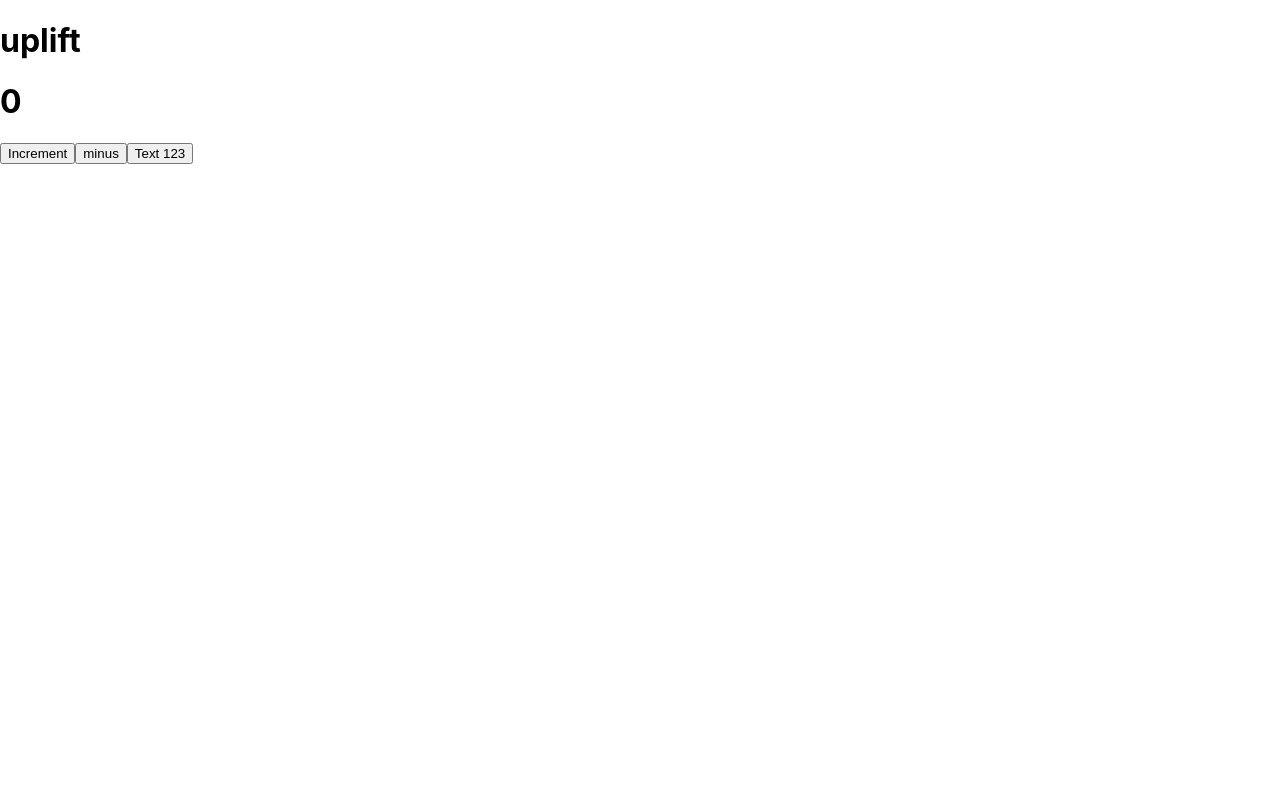
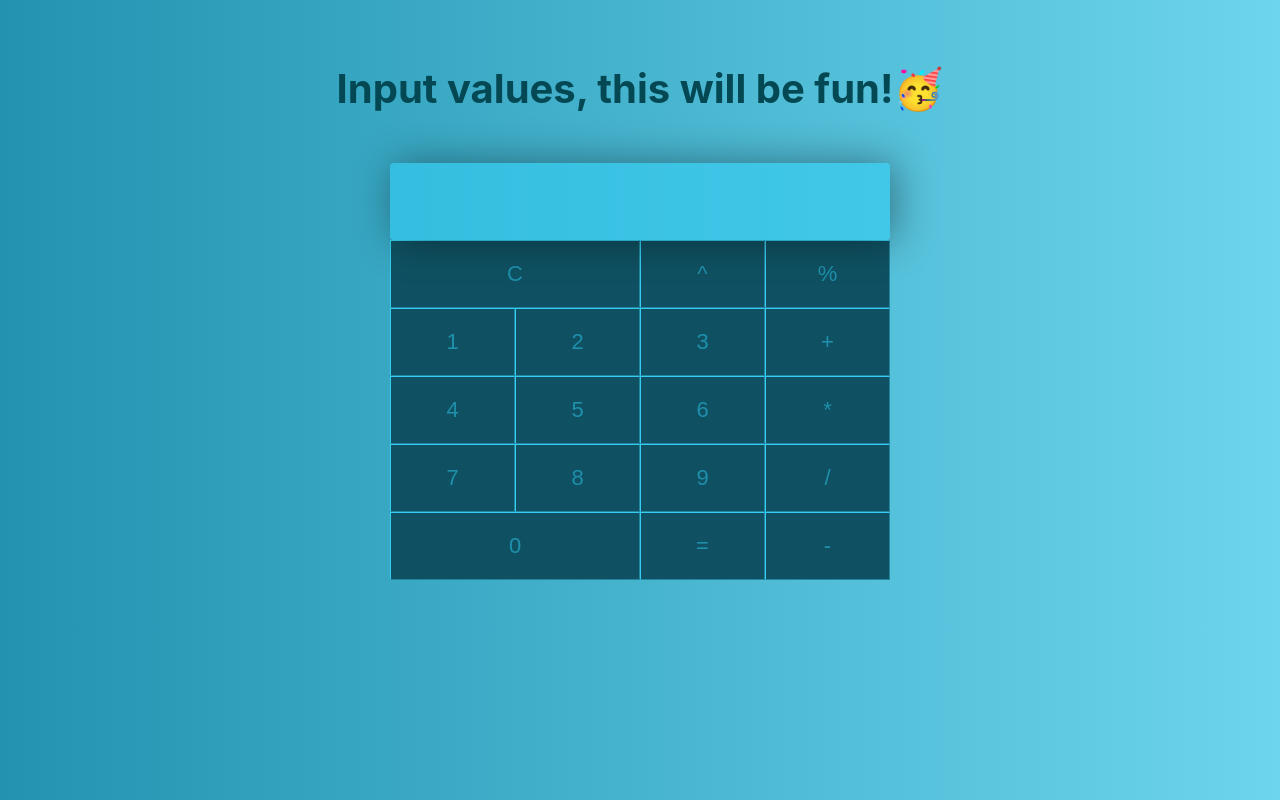
Before and after one commit to CodeAstronautic/uplift-react, a React (Create React App) app: page / in a window 1280 px wide. Built offline with nearby package versions, Linux system fonts and the light colour scheme.

Commit message:
calc-commit

```diff
--- a/package.json
+++ b/package.json
@@ -1,5 +1,5 @@
 {
-  "name": "uplift-demo",
+  "name": "calc",
   "version": "0.1.0",
   "private": true,
   "dependencies": {
--- a/src/App.css
+++ b/src/App.css
@@ -1,38 +1,44 @@
-.App {
-  text-align: center;
+*{
+  margin:0px;
+  padding:0px;
 }
 
-.App-logo {
-  height: 40vmin;
-  pointer-events: none;
+body{
+  background: #6dd5ed;
+  background: linear-gradient(to left, #6dd5ed, #2193b0);
 }
 
-@media (prefers-reduced-motion: no-preference) {
-  .App-logo {
-    animation: App-logo-spin infinite 20s linear;
-  }
+.App h1{
+  text-align: center;
+  font-size: 2.5rem;
+  margin-top: 4rem;
+  color: #044853;
+
 }
 
-.App-header {
-  background-color: #282c34;
-  min-height: 100vh;
-  display: flex;
-  flex-direction: column;
+.App .row{
+  width: 500px;
+  height: 100%;
+  margin: 50px auto;
+  /* display: flex; */
+  justify-content: center;
   align-items: center;
-  justify-content: center;
-  font-size: calc(10px + 2vmin);
-  color: white;
+
 }
 
-.App-link {
-  color: #61dafb;
+
+.App .row .input{
+  width: 100%;
+  padding: 1rem 0rem;
+  transform: translateX(-50%);
+  position: relative;
+  left: 50%;
+  border-width: 0;
+  background: rgba(53, 205, 243, 0.6);
+  text-align: right;
+  border-radius: 4px;
+  font-size: 40px;
+  box-shadow: 5px 0px 40px rgba(0, 0, 0, .4);
+  color:#03404f;
+
 }
-
-@keyframes App-logo-spin {
-  from {
-    transform: rotate(0deg);
-  }
-  to {
-    transform: rotate(360deg);
-  }
-}
--- a/src/App.js
+++ b/src/App.js
@@ -1,28 +1,79 @@
-import { useState } from "react";
-import "./App.css";
-import Demo from "./demo";
+import logo from './logo.svg';
+import React,{useState} from 'react';
+import './App.css';
+import Keynumber from './Components/Keynumber';
 
-const App = () => {
-  const [customer, setCustomer] = useState(0);
-  const [text, setText] = useState("uplift");
 
-  const handleIn = () => {
-    setCustomer(customer + 1);
-  };
-  const handleClick = () => {
-    setText("uplkift 1");
-  };
+function App() {
+
+  const [evalstring, setEvalstring] = useState("");
+  const addexpression =(expression) =>{
+    setEvalstring(evalstring + expression);
+
+  }
+  const evalute =() =>{
+    setEvalstring(eval(evalstring));
+  }
+
+
   return (
-    <div>
-      <h1>{text}</h1>
-      <h1>{customer}</h1>
-      <button onClick={handleIn}> Increment</button>
-      <button onClick={() => setCustomer(customer - 1)}> minus</button>
-      <button onClick={handleClick}> Text 123</button>
+    <div className="App">
+      <h1>Input values, this will be fun!🥳</h1>
+      <div className="row">
+      <div className="input-wrapper">
+          <input type="text" className="input" id="str-input" value={evalstring} readOnly={true}/>
+        </div>
+        <div>
+        <div className="keynum" style={{width: "50%"}}>
+          <button className="keynum-btn" onClick={() => setEvalstring("")}>C</button>
+        </div>
+        <div className="keynum">
+        <button className="keynum-btn" onClick={() => addexpression("**")}>^</button>
+      </div>
+      <div className="keynum">
+        <button className="keynum-btn" onClick={() => addexpression("*100")}>%</button>
+      </div>
+      </div>
+      <div>
+      <Keynumber number = "1" onClick={() => addexpression("1")}/>
+      <Keynumber number = "2" onClick={() => addexpression("2")}/>
+      <Keynumber number = "3" onClick={() => addexpression("3")}/>
+      <div className="keynum">
+        <button className="keynum-btn" onClick={() => addexpression("+")}>+</button>
+      </div>
+      </div>
 
-      {/* <Demo /> */}
+      <div>
+      <Keynumber number = "4" onClick={() => addexpression("4")}/>
+      <Keynumber number = "5" onClick={() => addexpression("5")}/>
+      <Keynumber number = "6" onClick={() => addexpression("6")}/>
+      <div className="keynum">
+        <button className="keynum-btn" onClick={() => addexpression("*")}>*</button>
+      </div>
+      </div>
+
+      <div>
+      <Keynumber number = "7" onClick={() => addexpression("7")}/>
+      <Keynumber number = "8" onClick={() => addexpression("8")}/>
+      <Keynumber number = "9" onClick={() => addexpression("9")}/>
+      <div className="keynum">
+      <button className="keynum-btn" onClick={() => addexpression("/")}>/</button>
+      </div>
+      </div>
+
+      <div>
+      <Keynumber number = "0" onClick={() => addexpression("0")} style={{width: "50%"}}/>
+      <div className="keynum">
+          <button className="keynum-btn" onClick={() => evalute()}>=</button>
+        </div>
+      <div className="keynum">
+      <button className="keynum-btn" onClick={() => addexpression("-")}>-</button>
+      </div>
+      </div>
+
+    </div>
     </div>
   );
-};
+}
 
 export default App;
--- /dev/null
+++ b/src/Components/Keynumber.css
@@ -0,0 +1,23 @@
+.keynum{
+    display: inline-block;
+    width: 25%;
+
+}
+
+.keynum-btn{
+    width: 100%;
+    transition: background-color 0.5s ease, color 0.5s ease;
+	background-color: #0f5162;
+	padding: 20px;
+	color: #1f8fab;
+	border-radius: 0px;
+    border-width: 1px;
+    border-color: #35cdf3;
+	font-size: 22px;
+	text-align: center;
+}
+
+.keynum-btn:hover{
+    background-color: rgba(62, 203, 238, 0.6);
+    color: #0d6176;
+}
--- /dev/null
+++ b/src/Components/Keynumber.js
@@ -0,0 +1,12 @@
+import React from 'react';
+import './Keynumber.css';
+
+const Keynumber = (props) => {
+    return (
+        <div className = "keynum" style={props.style}>
+            <button className = "keynum-btn" onClick={props.onClick}>{props.number}</button>
+        </div>
+    ) ;
+}
+
+export default Keynumber;
--- a/src/demo.js
+++ /dev/null
@@ -1,33 +0,0 @@
-import React, { Component } from "react";
-
-class Demo extends Component {
-  state = {
-    value: 0,
-    xys: "kjkfrsdhfkjsdgf",
-  };
-  onIncrement() {
-    this.setState(
-      (prevState) => ({
-        counter: prevState.counter + 1,
-      }),
-      () => console.log(this.state.counter)
-    );
-  }
-  render() {
-    return (
-      <div>
-        <h1>{this.state.xys}</h1>
-        <h1>{this.state.value}</h1>
-        <button onClick={() => this.setState(this.state.value + 1)}>
-          {" "}
-          Increment
-        </button>
-        <button onClick={() => this.setState(this.state.value - 1)}>
-          {" "}
-          minus
-        </button>
-      </div>
-    );
-  }
-}
-export default Demo;
```
Also changed, not shown: 1 other file (tests, documents, lock files or other folders).
